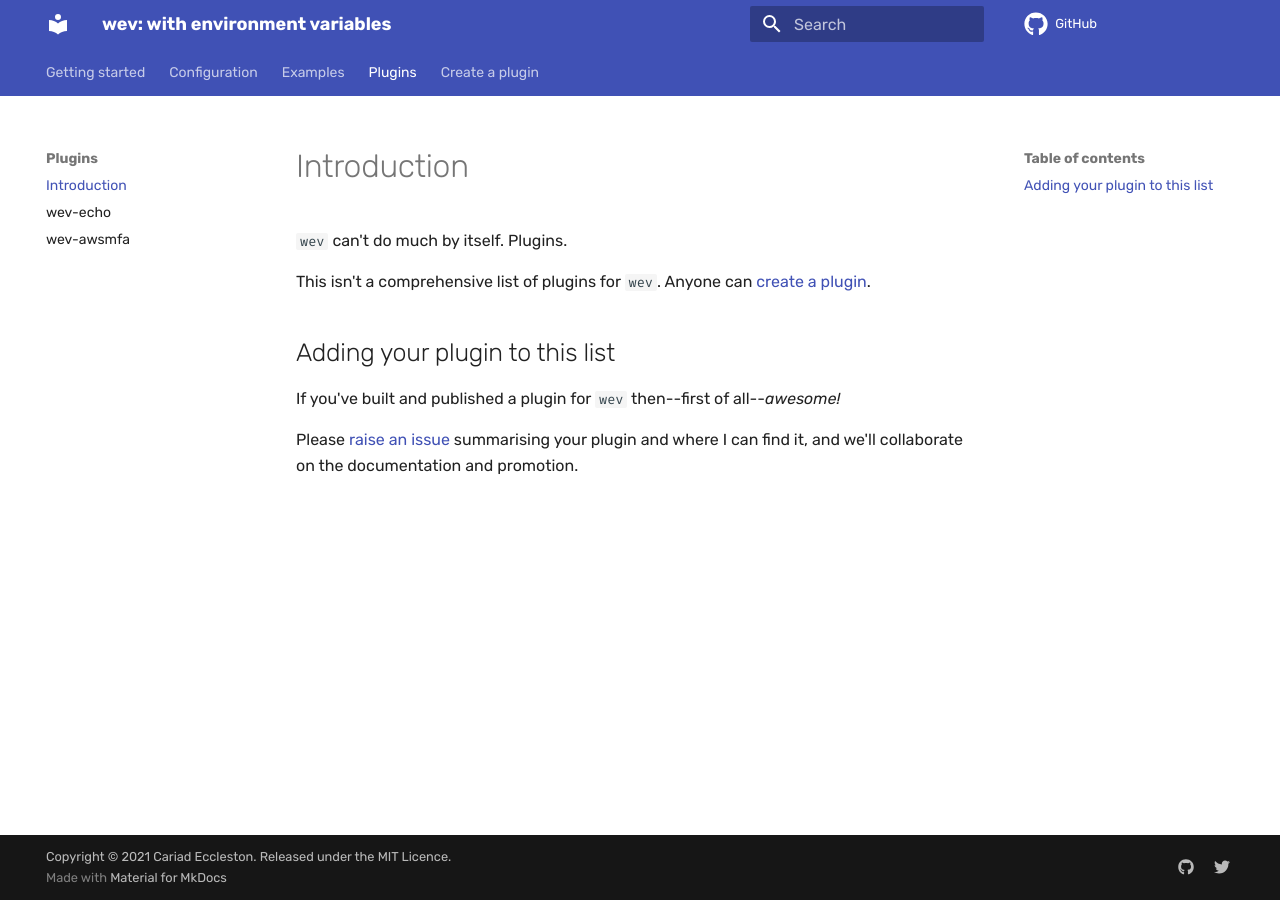
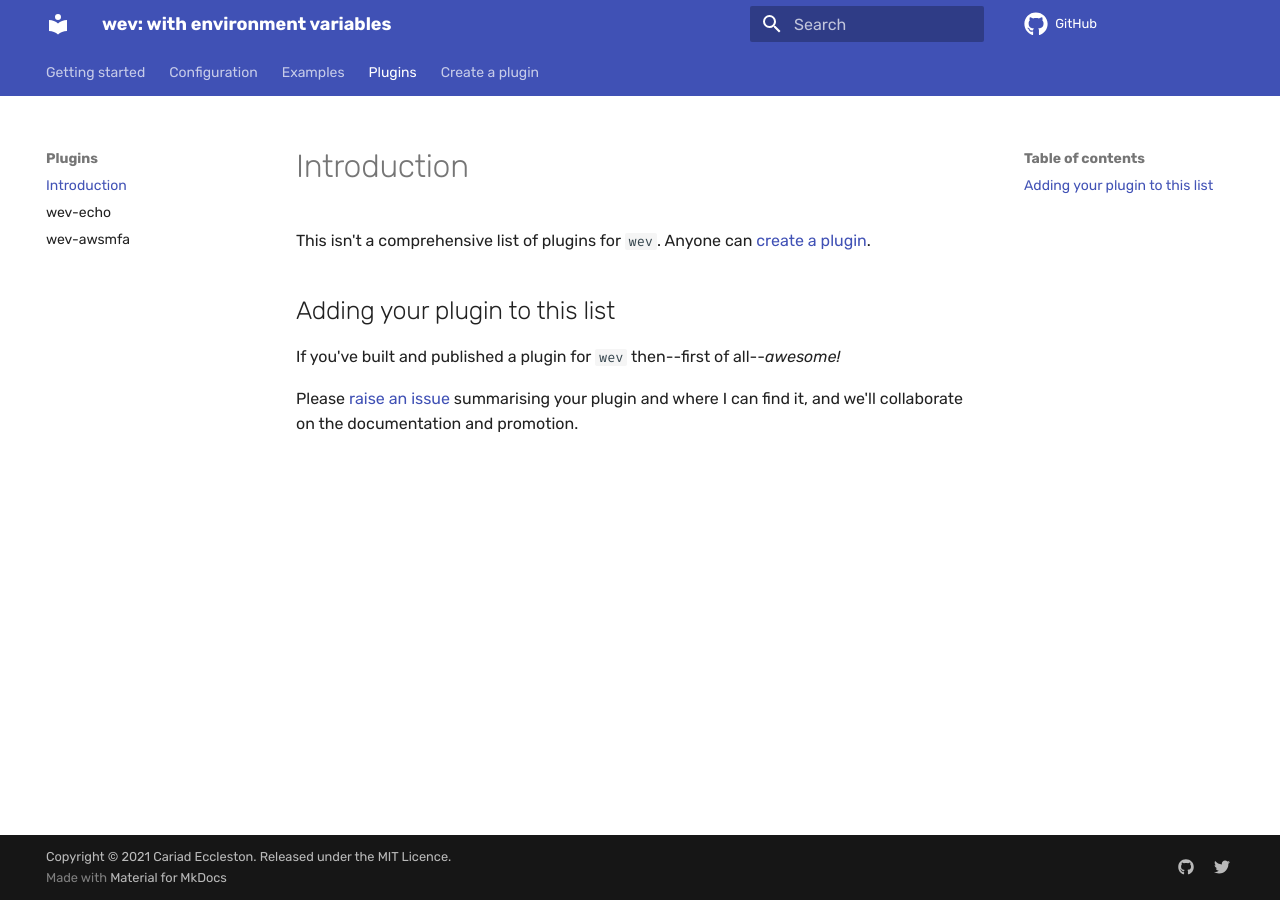
Before and after one commit to cariad/wev, an MkDocs documentation site: the page built from docs/plugins/index.md, in a window 1280 px wide. Built offline with MkDocs 1.6.1 and Material for MkDocs 9.7.7, drawn with Linux system fonts in a browser that asks for light colours; comment, search, counter and statistics services are not loaded.

```diff
--- a/docs/plugins/index.md
+++ b/docs/plugins/index.md
@@ -1,6 +1,4 @@
 # Introduction
-
-`wev` can't do much by itself. Plugins.
 
 This isn't a comprehensive list of plugins for `wev`. Anyone can [create a plugin](/create-a-plugin).
 
--- a/mkdocs.yml
+++ b/mkdocs.yml
@@ -1,5 +1,7 @@
 copyright: Copyright &copy; 2021 Cariad Eccleston. Released under the MIT
            Licence.
+
+edit_uri: blob/main/docs/
 
 extra:
   social:
```
Also changed, not shown: 1 other file.
